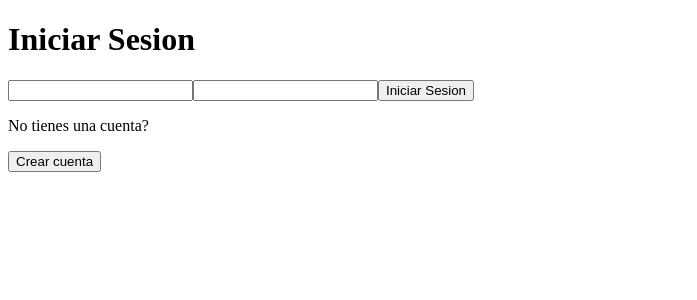
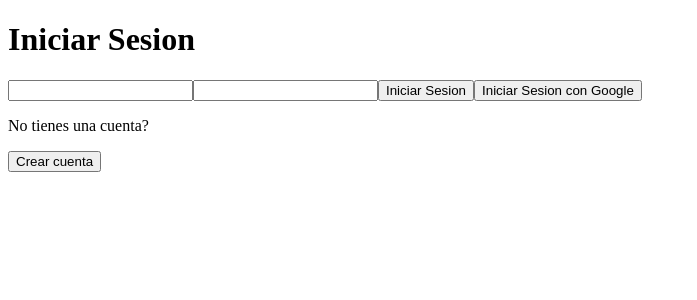
Before and after one commit to SaulSneider7/ChicasTec_AM, a React (Vite) app: page / in a window 1280 px wide. Shown: the top 300 px of the page, without its empty margins (0-697 px from the left). Built offline with nearby package versions, Linux system fonts and the light colour scheme.

Commit message:
login google

```diff
--- a/src/components/Login.jsx
+++ b/src/components/Login.jsx
@@ -1,7 +1,12 @@
 import { useState } from "react";
-import { getAuth, signInWithEmailAndPassword } from "firebase/auth";
+import { getAuth, signInWithEmailAndPassword, GoogleAuthProvider, signInWithPopup } from "firebase/auth";
+//Proveedor de Google
+const provider = new GoogleAuthProvider();
+
 
 function Login({ onLogin, cambiarVista}) {
+
+    //Iniciar sesion con email y password
     const [email, setEmail] = useState("");
     const [password, setPassword] = useState("");
 
@@ -20,6 +25,28 @@
             console.log("Error al iniciar sesion");
         });
     }
+    //--------------------------------------------------
+
+    const iniciarSesionGoogle = () => {
+        // Documentacion de Firebase
+        const auth = getAuth();
+        signInWithPopup(auth, provider)
+        .then((result) => {
+            const credential = GoogleAuthProvider.credentialFromResult(result);
+            const token = credential.accessToken;
+            const user = result.user;
+            console.log("Iniciaste sesion con Google");
+            onLogin(user);
+
+        }).catch((error) => {
+            const errorCode = error.code;
+            const errorMessage = error.message;
+            const email = error.customData.email;
+            const credential = GoogleAuthProvider.credentialFromError(error);
+            console.log("Error al iniciar con Google");
+            console.log(error);
+        });
+    }
 
     return(
         <div>
@@ -35,6 +62,7 @@
                 onChange={(e) => setPassword(e.target.value)}
             />
             <button onClick={iniciarSesion}>Iniciar Sesion</button>
+            <button onClick={iniciarSesionGoogle}>Iniciar Sesion con Google</button>
             <p>No tienes una cuenta?</p>
             <button onClick={cambiarVista}>Crear cuenta</button>
         </div>
```
